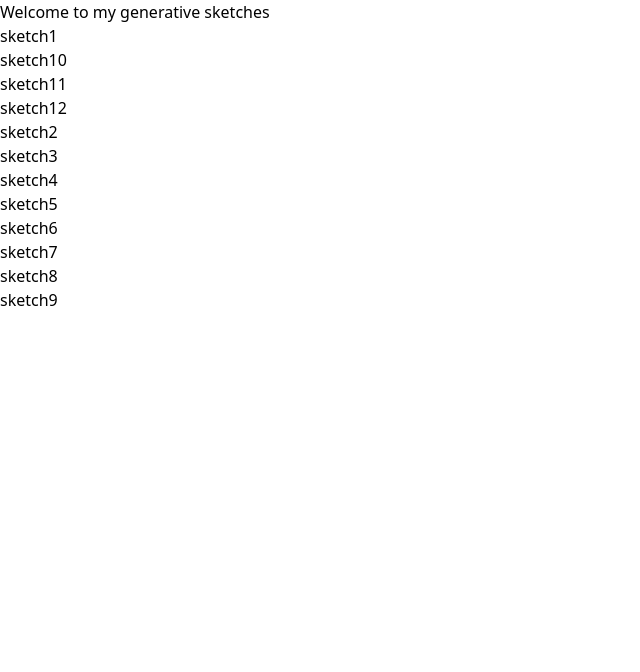
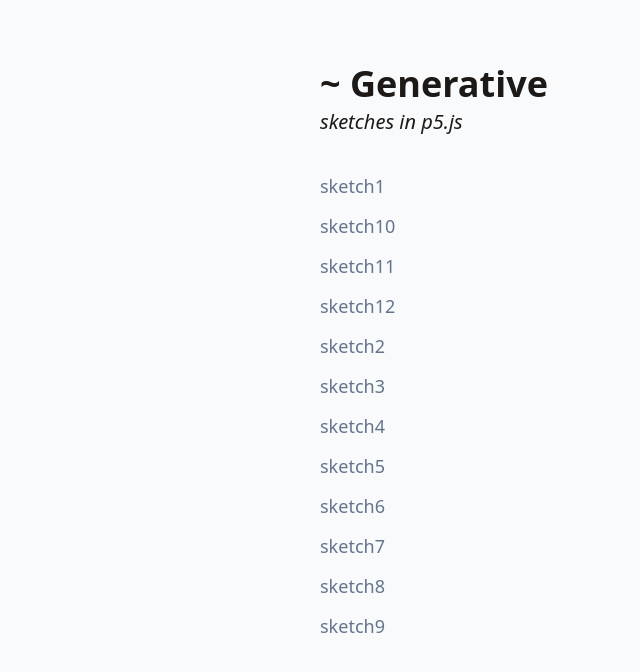
Before and after one commit to PetitChouchou/GenArt, a Next.js app: page / in a window 1280 px wide. Shown: the top 672 px of the page, without its empty margins (0-640 px from the left). Built offline with nearby package versions, Linux system fonts and the light colour scheme.

Commit message:
Not nonexistant styling on index

```diff
--- a/pages/index.tsx
+++ b/pages/index.tsx
@@ -24,19 +24,21 @@
         <meta name="viewport" content="width=device-width, initial-scale=1" />
         <link rel="icon" href="/favicon.ico" />
       </Head>
-      <main>
-        <>
-          <div>Welcome to my generative sketches</div>
+      <main className="bg-slate-50 h-screen flex flex-row text-stone-900 place-content-center">
+        <div className="w-3/4 md:w2/3 lg:w-1/2 text-lg">
+          <h1 className="pt-16 pb-1 text-4xl font-bold">~ Generative</h1>
+          <h3 className="font-medium italic text-xl pb-6">sketches in <a href='https://p5js.org/' target="_blank" className='hover:text-stone-500' rel="noreferrer">p5.js</a></h3>
           { props.sketches.map((sketch) => {
             return (
-              <div key={sketch.slug}>
-                <Link href={`/sketch/${sketch.slug}`}>
-                  {sketch.slug}
-                </Link>
-              </div>
+              <p key={sketch.slug} className="text-slate-500 mt-3">
+                <Link
+                href={`/sketch/${sketch.slug}`}
+                className="hover:text-slate-800"
+                >{sketch.slug}</Link>
+              </p>
             )
           })}
-        </>
+        </div>
       </main>
     </>
   )
```
